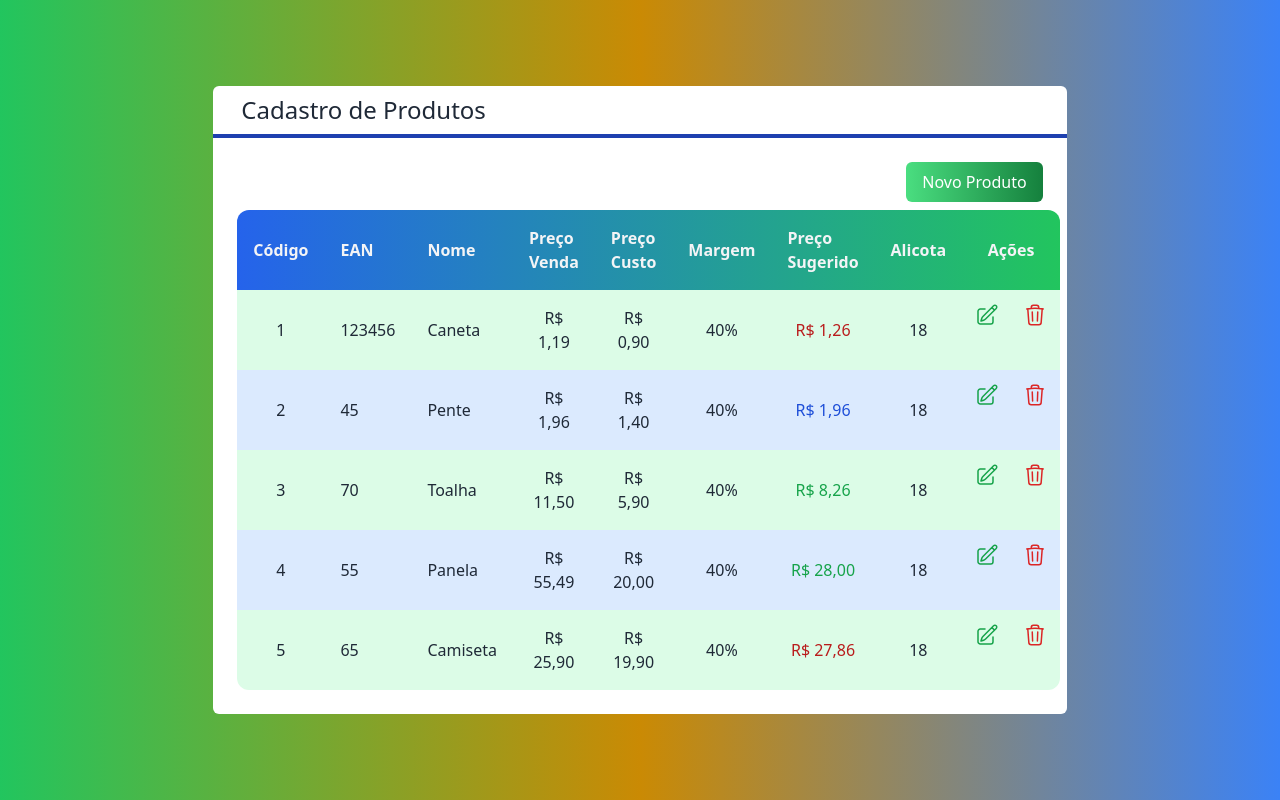
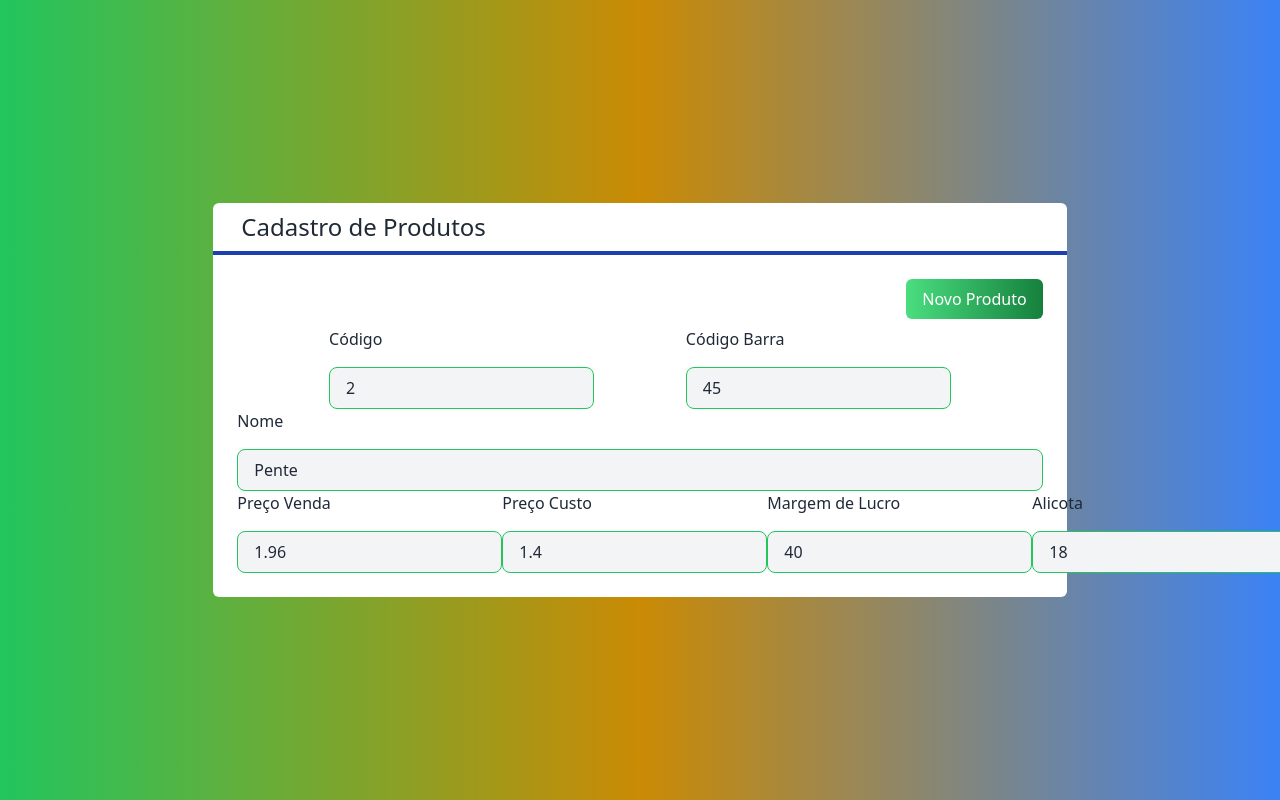
Before and after one commit to davidIsrael-rj/cadastro_produtos_Next.js, a Next.js app: page / in a window 1280 px wide. Built offline with nearby package versions, Linux system fonts and the light colour scheme.

Commit message:
Componente formulário

```diff
--- /dev/null
+++ b/src/components/Entrada.tsx
@@ -0,0 +1,23 @@
+interface EntradaProps {
+    tipo?: 'text' | 'number'
+    texto: string
+    valor: any
+    somenteLeitura?: boolean
+}
+export default function Entrada(props: EntradaProps) {
+    return (
+        <div className={`flex flex-col `}>
+            <label className="mb-4" >{props.texto}</label>
+            <input
+                type={props.tipo ?? 'text'}
+                value={props.valor}
+                readOnly={props.somenteLeitura}
+                className={`
+                    border border-green-500 rounded-lg
+                    focus:outline-none bg-gray-100 px-4 py-2
+                    ${props.somenteLeitura ? '': 'focus:bg-white'}
+                `}
+            />
+        </div>
+    )
+}
--- /dev/null
+++ b/src/components/Formulario.tsx
@@ -0,0 +1,37 @@
+import Produto from "@/core/Produto";
+import Entrada from "./Entrada";
+import { useState } from "react";
+
+interface FormularioProps {
+ produto: Produto
+}
+export default function Formulario(props: FormularioProps) {
+    const id = props.produto?.id
+    const [codBarra, setCodBarra] = useState(props.produto?.cod_barra ?? '')
+    const [nome, setNome] = useState(props.produto?.nome ?? '')
+    const [precVenda, setPreVenda] = useState(props.produto?.preco_venda ?? '')
+    const [precCusto, setPrecCusto] = useState(props.produto?.preco_custo ?? '')
+    const [alicota, setAlicota] = useState(props.produto?.alicota ?? '')
+    const [margem, setMargem] = useState(props.produto?.margem ?? '')
+
+    return (
+        <div>
+            <div className="flex justify-evenly ">
+
+            {id ? (
+                <Entrada texto="Código" valor={id}/>
+            ):false}
+            <Entrada texto="Código Barra" valor={codBarra}/>
+            </div>
+            <Entrada texto="Nome" valor={nome}/>
+
+            <div className="flex justify-between">
+
+            <Entrada texto="Preço Venda" valor={precVenda}/>
+            <Entrada texto="Preço Custo" valor={precCusto}/>
+            <Entrada texto="Margem de Lucro" valor={margem}/>
+            <Entrada texto="Alicota" valor={alicota}/>
+            </div>
+        </div>
+    )
+}
--- a/src/pages/index.tsx
+++ b/src/pages/index.tsx
@@ -1,4 +1,5 @@
 import Botao from "@/components/Botao";
+import Formulario from "@/components/Formulario";
 import Layout from "@/components/Layout";
 import Tabela from "@/components/Tabela";
 import Produto from "@/core/Produto";
@@ -29,9 +30,10 @@ export default function Home() {
         <div className="flex justify-end">
           <Botao cor="green" className="mb-2">Novo Produto</Botao>
         </div>
-        <Tabela produtos={produtos}
+        {/* <Tabela produtos={produtos}
           produtoSelecionado={produtoSelecionado}
-          produtoExcluido={produtoExcluido} />
+          produtoExcluido={produtoExcluido} /> */}
+          <Formulario produto={produtos[1]}/>
       </Layout>
     </div>
 
```
